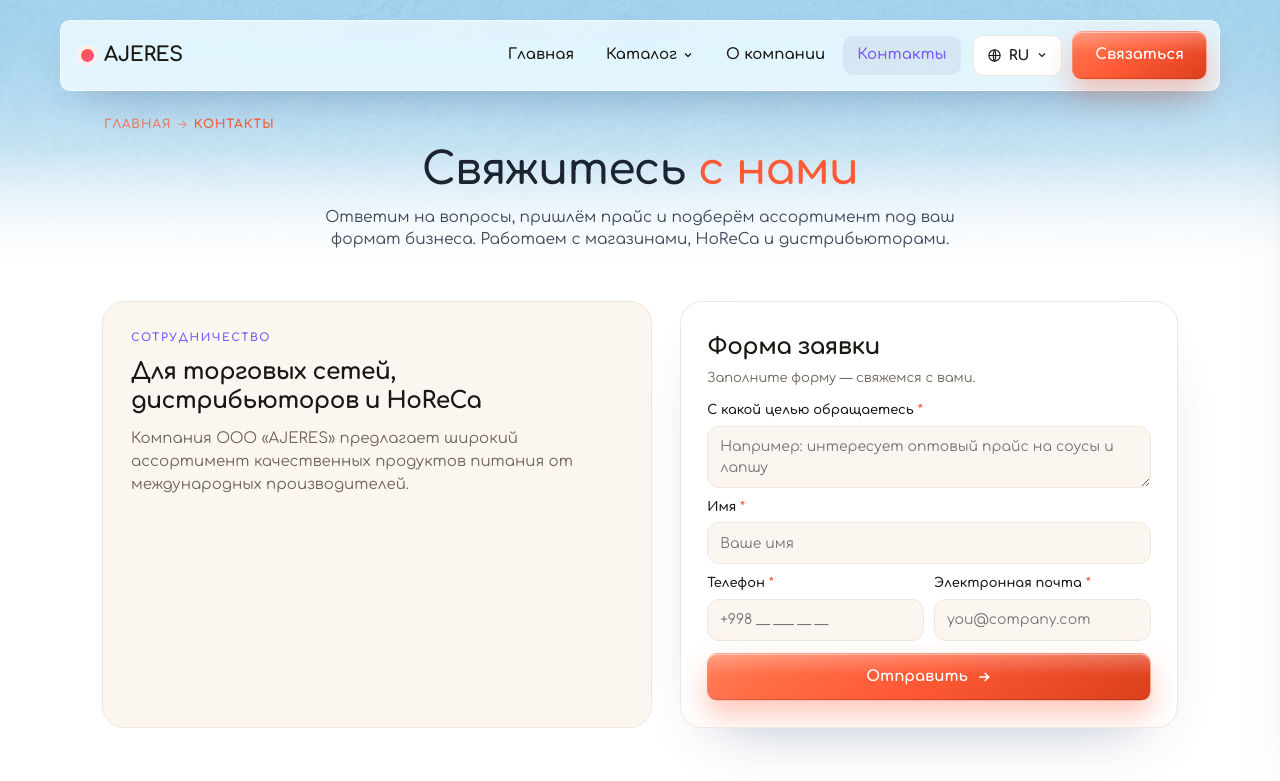
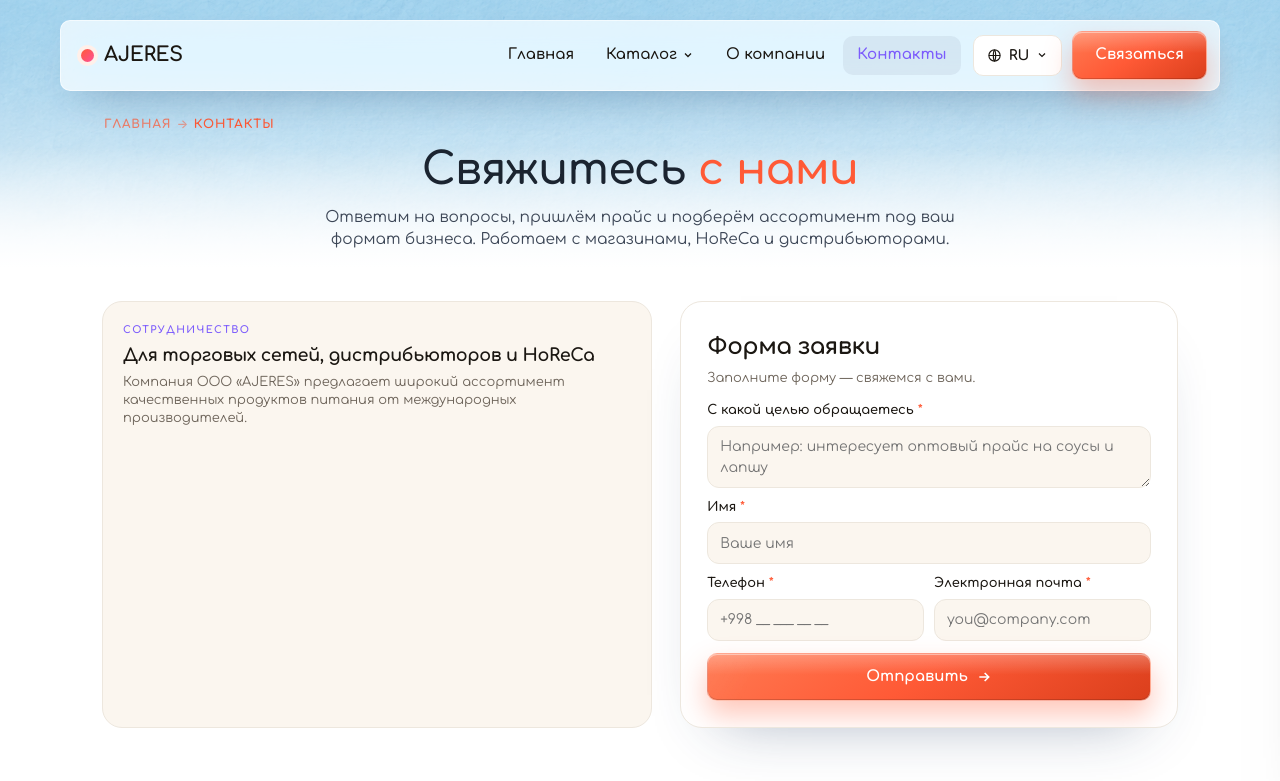
Before and after one commit to BonisOleg/ajueres, a Django app: page /ru/contacts/ in a window 1280 px wide. Shown: the top 781 px of the page. Run offline with Django 5.2, Linux system fonts and the light colour scheme; data comes from the database, SQL or seed files in the repository; data that the repository does not hold is empty.

Commit message:
Fix Google Maps embed CSP and compact contacts coop text.
Allow maps.google.com frames, lock warehouse address in seed, and tighten the cooperation block typography.

Co-authored-by: Cursor <cursoragent@cursor.com>

```diff
--- a/config/settings.py
+++ b/config/settings.py
@@ -70,6 +70,8 @@ CONTENT_SECURITY_POLICY = {
         'font-src': [SELF, 'https://fonts.gstatic.com', 'data:'],
         'img-src': [SELF, 'data:', 'blob:'],
         'connect-src': [SELF],
+        # Google Maps embed on contacts page.
+        'frame-src': [SELF, 'https://www.google.com', 'https://maps.google.com'],
         'frame-ancestors': [NONE],
         'base-uri': [SELF],
         'form-action': [SELF],
--- a/static/css/contacts.css
+++ b/static/css/contacts.css
@@ -99,44 +99,46 @@
 
 .contacts-coop {
   min-width: 0;
-  padding: clamp(18px, 2.2vw, 28px);
-  border-radius: 22px;
+  padding: clamp(14px, 1.8vw, 20px);
+  border-radius: 20px;
   background: var(--cream);
   border: 1px solid var(--line);
 }
 
 .contacts-coop__eyebrow {
-  margin: 0 0 10px;
+  margin: 0 0 8px;
   font-weight: 700;
-  font-size: 0.6875rem;
+  font-size: 0.625rem;
   letter-spacing: 0.14em;
   text-transform: uppercase;
   color: var(--c-purple);
 }
 
 .contacts-coop__title {
-  margin: 0 0 12px;
+  margin: 0 0 6px;
   font-family: var(--font-display);
   font-weight: 700;
-  font-size: clamp(1.15rem, 2vw, 1.45rem);
+  font-size: clamp(0.95rem, 1.4vw, 1.1rem);
   letter-spacing: -0.02em;
-  line-height: 1.25;
+  line-height: 1.2;
   color: var(--ink);
+  font-style: normal;
+  font-synthesis: none;
 }
 
 .contacts-coop__text {
   margin: 0;
-  font-size: 0.9375rem;
-  line-height: 1.55;
+  font-size: 0.8125rem;
+  line-height: 1.4;
   color: var(--muted);
 }
 
 .contacts-coop__text + .contacts-coop__title {
-  margin-top: 22px;
+  margin-top: 14px;
 }
 
 .contacts-coop__text p {
-  margin: 0 0 0.75em;
+  margin: 0 0 0.45em;
 }
 
 .contacts-coop__text p:last-child {
--- a/templates/includes/header.html
+++ b/templates/includes/header.html
@@ -138,7 +138,7 @@
           {% if site_settings.address %}
             <a
               class="nav-mobile__contact nav-mobile__contact--address"
-              href="https://maps.google.com/?q={{ site_settings.address|urlencode }}"
+              href="https://www.google.com/maps/search/?api=1&query={{ site_settings.address|urlencode }}"
               target="_blank"
               rel="noopener noreferrer"
             >{{ site_settings.address }}</a>
--- a/templates/pages/contacts.html
+++ b/templates/pages/contacts.html
@@ -74,7 +74,7 @@
     {% if site_settings.address %}
       <a
         class="contacts-chip contacts-chip--coral"
-        href="https://maps.google.com/?q={{ site_settings.address|urlencode }}"
+        href="https://www.google.com/maps/search/?api=1&query={{ site_settings.address|urlencode }}"
         target="_blank"
         rel="noopener noreferrer"
         role="listitem"
@@ -133,7 +133,7 @@
       </h2>
       <a
         class="contacts-map__link"
-        href="https://maps.google.com/?q={{ site_settings.address|urlencode }}"
+        href="https://www.google.com/maps/search/?api=1&query={{ site_settings.address|urlencode }}"
         target="_blank"
         rel="noopener noreferrer"
       >
@@ -144,7 +144,7 @@
     <iframe
       class="contacts-map__iframe"
       title="{% trans 'Карта AJERES' %}"
-      src="https://maps.google.com/maps?q={{ site_settings.address|urlencode }}&hl={{ LANGUAGE_CODE|default:'ru' }}&z=15&output=embed"
+      src="https://maps.google.com/maps?q={{ site_settings.address|urlencode }}&hl={{ LANGUAGE_CODE|default:'ru' }}&z=16&output=embed"
       loading="lazy"
       referrerpolicy="no-referrer-when-downgrade"
       allowfullscreen
```
Also changed, not shown: apps/core/management/commands/seed_site.py (+15 -3 lines).
